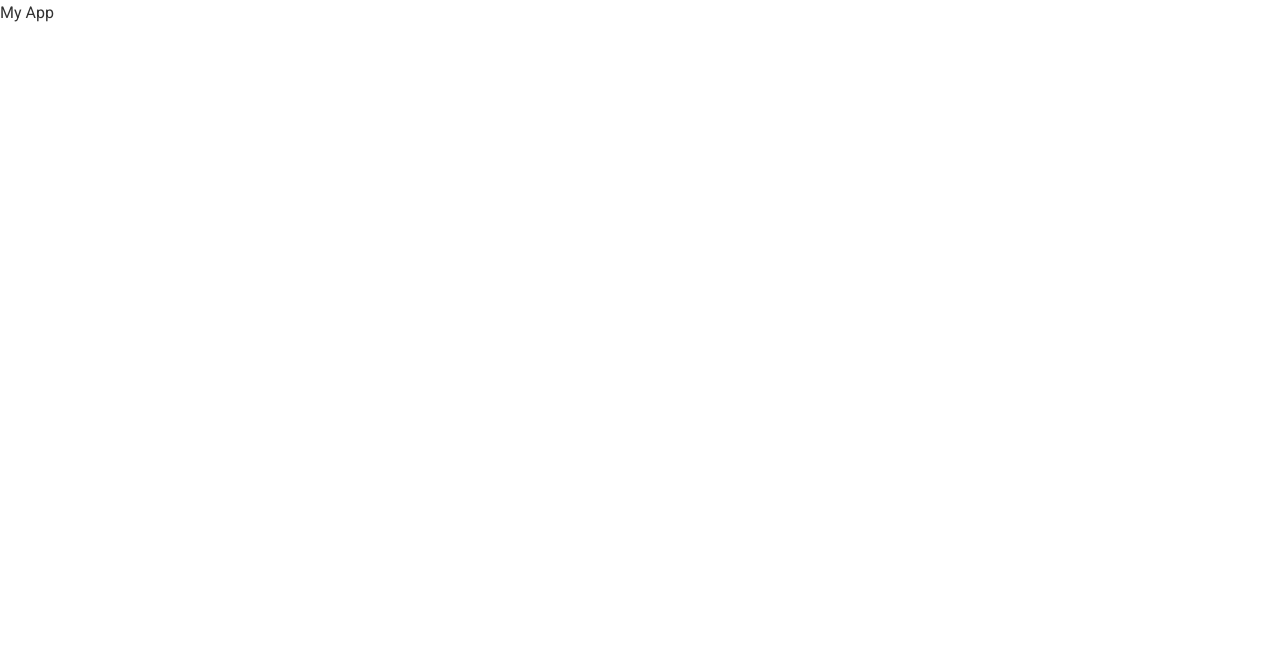
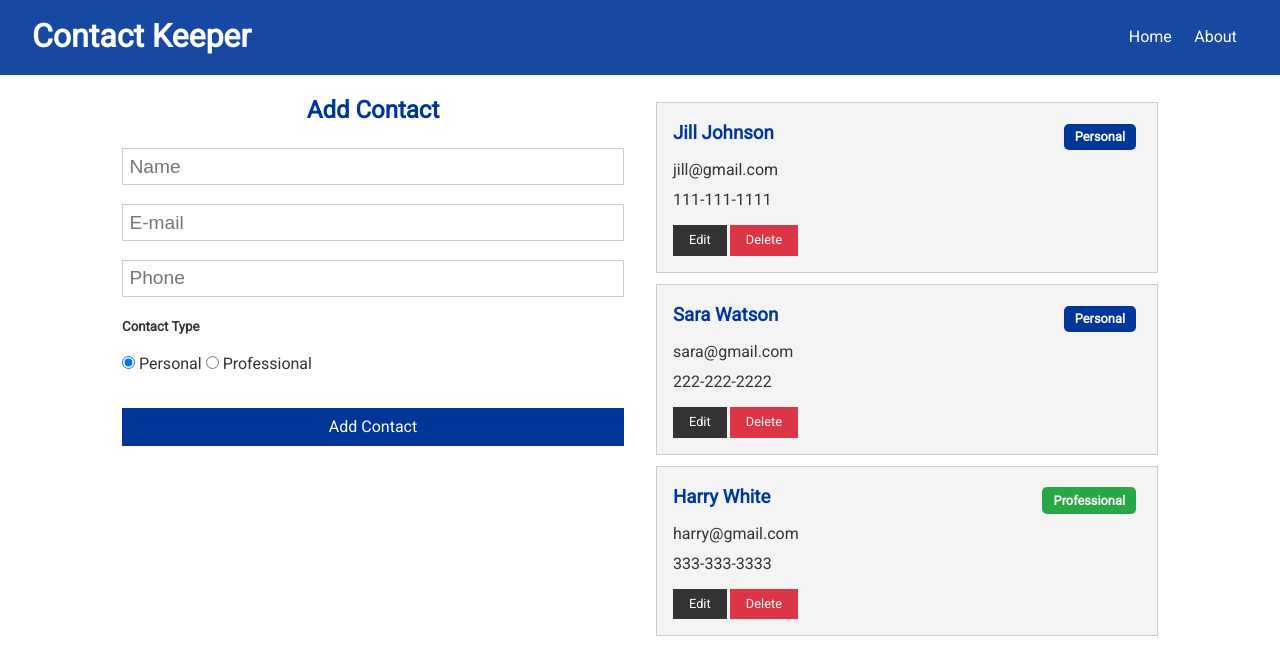
Before and after one commit to gustavomanca/contact-keeper, a React (Create React App) app in the folder client/: page / in a window 1280 px wide. Shown: the top 658 px of the page. Built offline with nearby package versions, Linux system fonts and the light colour scheme.

Commit message:
Create ContactForm Component Create Contact Context

```diff
--- a/client/src/App.js
+++ b/client/src/App.js
@@ -1,8 +1,28 @@
 import React from "react";
+import { BrowserRouter as Router, Route, Switch } from "react-router-dom";
+import Navbar from "./components/layout/Navbar";
+import Home from "./components/pages/Home";
+import About from "./components/pages/About";
+
+import ContactState from "./context/contact/ContactState";
 import "./App.css";
 
 const App = () => {
-  return <div className="App">My App</div>;
+  return (
+    <ContactState>
+      <Router>
+        <>
+          <Navbar />
+          <div className='container'>
+            <Switch>
+              <Route exact path='/' component={Home} />
+              <Route exact path='/about' component={About} />
+            </Switch>
+          </div>
+        </>
+      </Router>
+    </ContactState>
+  );
 };
 
 export default App;
--- /dev/null
+++ b/client/src/components/contacts/ContactForm.js
@@ -0,0 +1,82 @@
+import React, { useState, useContext } from "react";
+import ContactContext from "../../context/contact/contactContext";
+
+const ContactForm = () => {
+  const contactContext = useContext(ContactContext);
+
+  const [contact, setContact] = useState({
+    name: "",
+    email: "",
+    phone: "",
+    type: "personal",
+  });
+
+  const { name, email, phone, type } = contact;
+
+  const onChange = (e) =>
+    setContact({ ...contact, [e.target.name]: e.target.value });
+
+  const onSubmit = (e) => {
+    e.preventDefault();
+    contactContext.addContact(contact);
+    setContact({
+      name: "",
+      email: "",
+      phone: "",
+      type: "personal",
+    });
+  };
+
+  return (
+    <form onSubmit={onSubmit}>
+      <h2 className='text-primary'>Add Contact</h2>
+      <input
+        type='text'
+        placeholder='Name'
+        name='name'
+        value={name}
+        onChange={onChange}
+      />
+      <input
+        type='email'
+        placeholder='E-mail'
+        name='email'
+        value={email}
+        onChange={onChange}
+      />
+      <input
+        type='text'
+        placeholder='Phone'
+        name='phone'
+        value={phone}
+        onChange={onChange}
+      />
+      <h5>Contact Type</h5>
+      <input
+        type='radio'
+        name='type'
+        value='personal'
+        checked={type === "personal"}
+        onChange={onChange}
+      />{" "}
+      Personal{" "}
+      <input
+        type='radio'
+        name='type'
+        value='professional'
+        checked={type === "professional"}
+        onChange={onChange}
+      />{" "}
+      Professional
+      <div>
+        <input
+          type='submit'
+          value='Add Contact'
+          className='btn btn-primary btn-block'
+        />
+      </div>
+    </form>
+  );
+};
+
+export default ContactForm;
--- /dev/null
+++ b/client/src/components/contacts/ContactItem.js
@@ -0,0 +1,44 @@
+import React from "react";
+import PropTypes from "prop-types";
+
+const ContactItem = ({ contact }) => {
+  const { id, name, email, phone, type } = contact;
+
+  return (
+    <div className='card bg-light'>
+      <h3 className='text-primary text-left'>
+        {name}{" "}
+        <span
+          style={{ float: "right" }}
+          className={`badge ${
+            type === "professional" ? "badge-success" : "badge-primary"
+          }`}
+        >
+          {type.charAt(0).toUpperCase() + type.slice(1)}
+        </span>
+      </h3>
+      <ul className='list'>
+        {email && (
+          <li>
+            <i className='fas fa-envelope-opened'></i> {email}
+          </li>
+        )}
+        {phone && (
+          <li>
+            <i className='fas fa-phone'></i> {phone}
+          </li>
+        )}
+      </ul>
+      <p>
+        <button className='btn btn-dark btn-sm'>Edit</button>
+        <button className='btn btn-danger btn-sm'>Delete</button>
+      </p>
+    </div>
+  );
+};
+
+ContactItem.propTypes = {
+  contact: PropTypes.object.isRequired,
+};
+
+export default ContactItem;
--- /dev/null
+++ b/client/src/components/contacts/Contacts.js
@@ -0,0 +1,19 @@
+import React, { useContext } from "react";
+import ContactItem from "./ContactItem";
+import ContactContext from "../../context/contact/contactContext";
+
+const Contacts = () => {
+  const contactContext = useContext(ContactContext);
+
+  const { contacts } = contactContext;
+
+  return (
+    <>
+      {contacts.map((contact) => (
+        <ContactItem key={contact.id} contact={contact} />
+      ))}
+    </>
+  );
+};
+
+export default Contacts;
--- /dev/null
+++ b/client/src/components/layout/Navbar.js
@@ -0,0 +1,33 @@
+import React from "react";
+import PropTypes from "prop-types";
+import { Link } from "react-router-dom";
+
+const Navbar = ({ title, icon }) => {
+  return (
+    <div className='navbar bg-primary'>
+      <h1>
+        <i className={icon} /> {title}
+      </h1>
+      <ul>
+        <li>
+          <Link to='/'>Home</Link>
+        </li>
+        <li>
+          <Link to='/about'>About</Link>
+        </li>
+      </ul>
+    </div>
+  );
+};
+
+Navbar.propTypes = {
+  title: PropTypes.string.isRequired,
+  icon: PropTypes.string,
+};
+
+Navbar.defaultProps = {
+  title: "Contact Keeper",
+  icon: "fas fa-id-card-alt",
+};
+
+export default Navbar;
--- /dev/null
+++ b/client/src/components/pages/About.js
@@ -0,0 +1,15 @@
+import React from "react";
+
+const About = () => {
+  return (
+    <div>
+      <h1>About this App</h1>
+      <p className='my-1'>This is a full stack app for keeping contacts</p>
+      <p className='bg-dark p'>
+        <strong>Version: </strong>1.0.0
+      </p>
+    </div>
+  );
+};
+
+export default About;
--- /dev/null
+++ b/client/src/components/pages/Home.js
@@ -0,0 +1,18 @@
+import React from "react";
+import Contacts from "../contacts/Contacts";
+import ContactForm from "../contacts/ContactForm";
+
+const Home = () => {
+  return (
+    <div className='grid-2'>
+      <div>
+        <ContactForm />
+      </div>
+      <div>
+        <Contacts />
+      </div>
+    </div>
+  );
+};
+
+export default Home;
--- /dev/null
+++ b/client/src/context/contact/ContactState.js
@@ -0,0 +1,73 @@
+import React, { useReducer } from "react";
+import { v4 as uuidv4 } from "uuid";
+import ContactContext from "./contactContext";
+import contactReducer from "./contactReducer";
+import {
+  ADD_CONTACT,
+  DELETE_CONTACT,
+  SET_CURRENT,
+  CLEAR_CURRENT,
+  UPDATE_CONTACT,
+  FILTER_CONTACTS,
+  CLEAR_FILTER,
+} from "../types";
+
+const ContactState = (props) => {
+  const initialState = {
+    contacts: [
+      {
+        id: 1,
+        name: "Jill Johnson",
+        email: "jill@gmail.com",
+        phone: "111-111-1111",
+        type: "personal",
+      },
+      {
+        id: 2,
+        name: "Sara Watson",
+        email: "sara@gmail.com",
+        phone: "222-222-2222",
+        type: "personal",
+      },
+      {
+        id: 3,
+        name: "Harry White",
+        email: "harry@gmail.com",
+        phone: "333-333-3333",
+        type: "professional",
+      },
+    ],
+  };
+
+  const [state, dispatch] = useReducer(contactReducer, initialState);
+
+  // Add Contact
+  const addContact = (contact) => {
+    contact.id = uuidv4();
+    dispatch({ type: ADD_CONTACT, payload: contact });
+  };
+
+  // Delete Contact
+
+  // Set Current Contact
+
+  // Clear Current Contact
+
+  // Update Contact
+
+  // Filter Contacts
+
+  // Clear Filter
+
+  return (
+    <ContactContext.Provider
+      value={{
+        contacts: state.contacts,
+      }}
+    >
+      {props.children}
+    </ContactContext.Provider>
+  );
+};
+
+export default ContactState;
--- /dev/null
+++ b/client/src/context/contact/contactContext.js
@@ -0,0 +1,5 @@
+import { createContext } from "react";
+
+const contactContext = createContext();
+
+export default contactContext;
--- /dev/null
+++ b/client/src/context/contact/contactReducer.js
@@ -0,0 +1,21 @@
+import {
+  ADD_CONTACT,
+  DELETE_CONTACT,
+  SET_CURRENT,
+  CLEAR_CURRENT,
+  UPDATE_CONTACT,
+  FILTER_CONTACTS,
+  CLEAR_FILTER,
+} from "../types";
+
+export default (state, action) => {
+  switch (action.type) {
+    case ADD_CONTACT:
+      return {
+        ...state,
+        contacts: [...state.contacts, action.payload],
+      };
+    default:
+      return state;
+  }
+};
--- /dev/null
+++ b/client/src/context/types.js
@@ -0,0 +1,9 @@
+export const ADD_CONTACT = "ADD_CONTACT";
+export const DELETE_CONTACT = "DELETE_CONTACT";
+export const SET_CURRENT = "SET_CURRENT";
+export const CLEAR_CURRENT = "CLEAR_CURRENT";
+export const UPDATE_CONTACT = "UPDATE_CONTACT";
+export const FILTER_CONTACTS = "FILTER_CONTACTS";
+export const CLEAR_FILTER = "CLEAR_FILTER";
+export const SET_ALERT = "SET_ALERT";
+export const REMOVE_ALERT = "REMOVE_ALERT";
```
